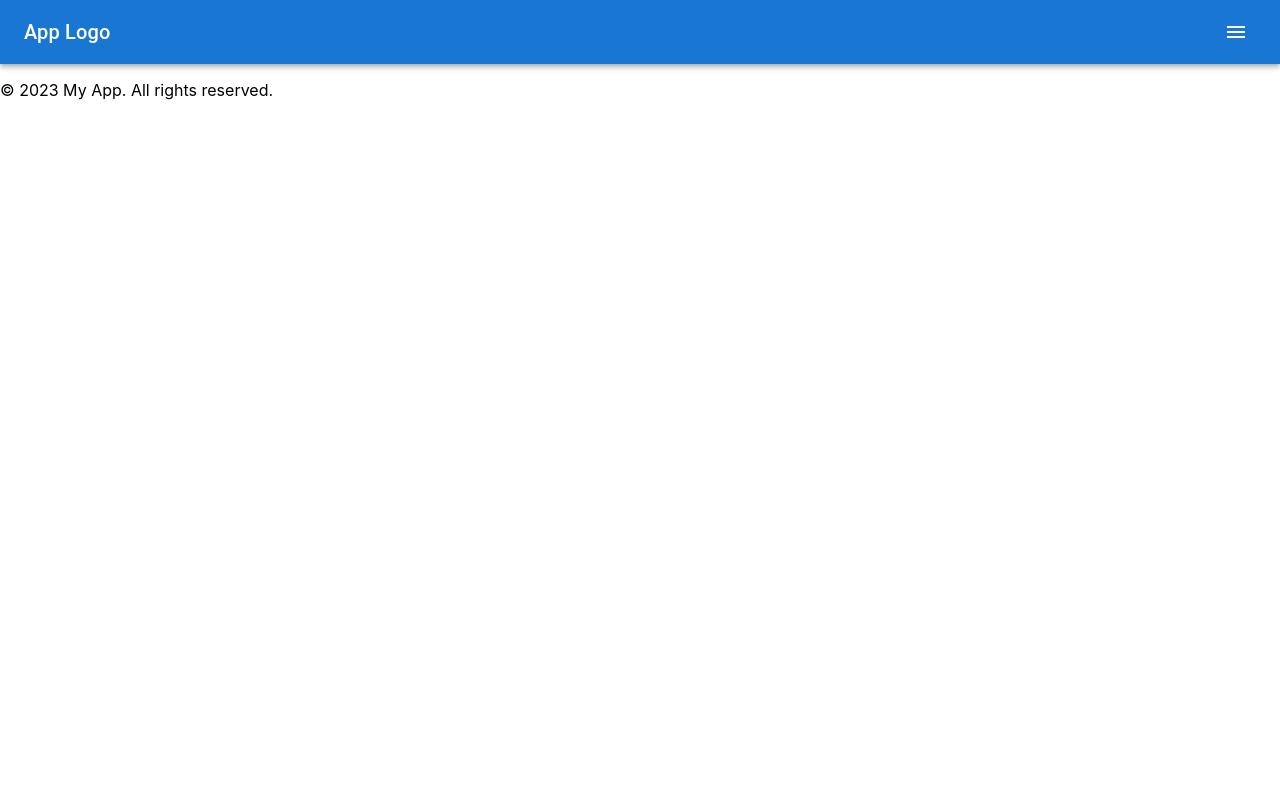
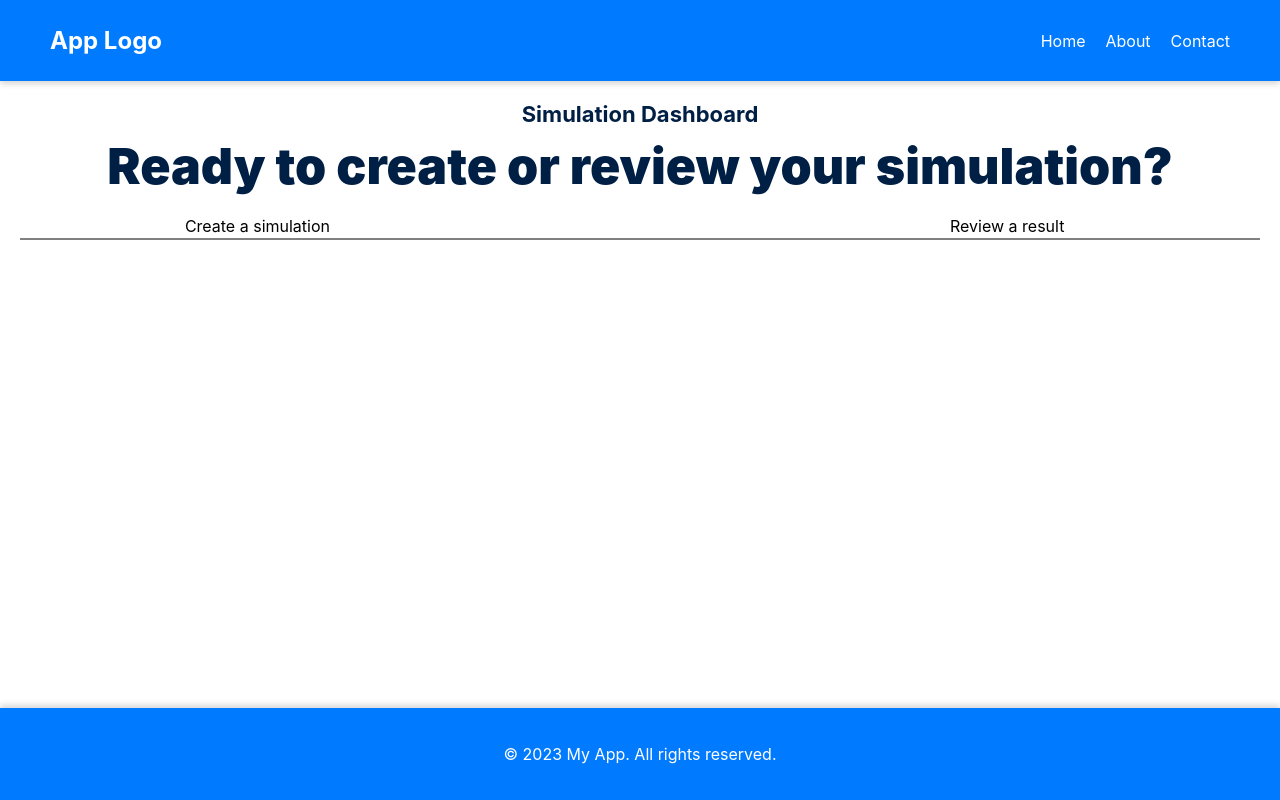
Before and after one commit to FusionPower/AV-Dashboard, a React (Create React App) app in the folder simulation_app/: page /simulations in a window 1280 px wide. Built offline with nearby package versions, Linux system fonts and the light colour scheme; no server answers.

Commit message:
Adding simulation page

```diff
--- a/simulation_app/package.json
+++ b/simulation_app/package.json
@@ -6,6 +6,7 @@
     "@apollo/client": "3.7.14",
     "@emotion/react": "11.11.0",
     "@emotion/styled": "11.11.0",
+    "@mui/icons-material": "^5.11.16",
     "@mui/material": "5.13.2",
     "ajv": "8.12.0",
     "graphql": "16.6.0",
--- a/simulation_app/src/App.js
+++ b/simulation_app/src/App.js
@@ -6,6 +6,7 @@ import Header from './Header';
 import Footer from './Footer';
 import HomePage from "./pages/HomePage";
 import RegistrationPage from "./pages/RegistrationPage";
+import SimulationPage from "./pages/SimulationPage";
 import LoginPage from "./pages/LoginPage";
 import "./App.css";
 import UserContext from "./UserContext"
@@ -24,6 +25,7 @@ function App() {
             <Routes>
               <Route path="/register" element={<RegistrationPage />} />
               <Route path="/login" element={<LoginPage />} />
+              <Route path="/simulations" element={<SimulationPage />} />
               <Route path="/" element={<HomePage />} />
             </Routes>
             <Footer />
--- a/simulation_app/src/Footer.js
+++ b/simulation_app/src/Footer.js
@@ -1,6 +1,21 @@
+import React from 'react';
+
+const footerStyle = {
+    display: 'flex',
+    justifyContent: 'center',
+    alignItems: 'center',
+    backgroundColor: '#007BFF',
+    color: 'white',
+    padding: '20px 0',
+    position: 'fixed',
+    bottom: 0,
+    width: '100%',
+    boxShadow: '0px -3px 6px #00000029'
+};
+
 function Footer() {
     return (
-        <footer>
+        <footer style={footerStyle}>
             <p>© 2023 My App. All rights reserved.</p>
         </footer>
     );
--- a/simulation_app/src/Header.js
+++ b/simulation_app/src/Header.js
@@ -1,69 +1,39 @@
-import React, { useState } from 'react';
-import { AppBar, Toolbar, IconButton, Typography, MenuItem, Menu, Drawer, List, ListItem, ListItemText, useMediaQuery, useTheme } from '@mui/material';
-import MenuIcon from '@mui/icons-material/Menu';
+import React from 'react';
+
+const headerStyle = {
+    display: 'flex',
+    justifyContent: 'space-between',
+    alignItems: 'center',
+    backgroundColor: '#007BFF',
+    color: 'white',
+    padding: '10px 50px',
+    boxShadow: '0px 3px 6px #00000029'
+};
+
+const logoStyle = {
+    fontWeight: 'bold',
+    fontSize: '24px',
+};
+
+const navStyle = {
+    listStyle: 'none',
+    display: 'flex',
+    gap: '20px'
+};
 
 function Header() {
-  const [anchorEl, setAnchorEl] = useState(null);
-  const [drawerOpen, setDrawerOpen] = useState(false);
-  const theme = useTheme();
-  const isMobile = useMediaQuery(theme.breakpoints.down('sm'));
-
-  const handleMenu = (event) => {
-    setAnchorEl(event.currentTarget);
-  };
-
-  const handleClose = () => {
-    setAnchorEl(null);
-  };
-
-  const handleDrawerToggle = () => {
-    setDrawerOpen(!drawerOpen);
-  }
-
-  const menuItems = ['Home', 'About', 'Contact'];
-
-  return (
-    <AppBar position="static">
-      <Toolbar>
-        <Typography variant="h6" style={{ flexGrow: 1 }}>
-          App Logo
-        </Typography>
-        {isMobile ? (
-          <>
-            <IconButton edge="start" color="inherit" aria-label="menu" onClick={handleDrawerToggle}>
-              <MenuIcon />
-            </IconButton>
-            <Drawer anchor={'right'} open={drawerOpen} onClose={handleDrawerToggle}>
-              <List>
-                {menuItems.map((item, index) => (
-                  <ListItem button key={index} onClick={handleDrawerToggle}>
-                    <ListItemText primary={item} />
-                  </ListItem>
-                ))}
-              </List>
-            </Drawer>
-          </>
-        ) : (
-          <>
-            <IconButton edge="start" color="inherit" aria-label="menu" onClick={handleMenu}>
-              <MenuIcon />
-            </IconButton>
-            <Menu
-              id="menu-appbar"
-              anchorEl={anchorEl}
-              keepMounted
-              open={Boolean(anchorEl)}
-              onClose={handleClose}
-            >
-              {menuItems.map((item, index) => (
-                <MenuItem onClick={handleClose} key={index}>{item}</MenuItem>
-              ))}
-            </Menu>
-          </>
-        )}
-      </Toolbar>
-    </AppBar>
-  );
+    return (
+        <header style={headerStyle}>
+            <h1 style={logoStyle}>App Logo</h1>
+            <nav>
+                <ul style={navStyle}>
+                    <li>Home</li>
+                    <li>About</li>
+                    <li>Contact</li>
+                </ul>
+            </nav>
+        </header>
+    );
 }
 
 export default Header;
--- /dev/null
+++ b/simulation_app/src/Styles.css
@@ -0,0 +1,69 @@
+.container {
+    text-align: center;
+    padding: 20px;
+  }
+
+  .header-title {
+    color: #001f44;
+    margin-top: 0;
+    margin-bottom: 8px;
+    font-size: 22px;
+    font-weight: 700;
+    line-height: 120%;
+  }
+
+  .block-hero-header {
+    color: #001f44;
+    margin-top: 0;
+    margin-bottom: 8px;
+    font-size: 50px;
+    font-weight: 900;
+    line-height: 120%;
+  }
+
+  .button-container {
+    display: flex;
+    justify-content: space-between;
+    margin: 20px 0;
+    border-bottom: 2px solid grey;
+    position: relative;
+  }
+
+  .button, .button-hover {
+    position: relative;
+    padding-bottom: 2px;
+    width: 50%;
+    text-align: center;
+  }
+
+  .button:nth-child(1), .button-hover:nth-child(1) {
+    text-align: right;
+    padding-right: 25%;
+  }
+
+  .button:nth-child(2), .button-hover:nth-child(2) {
+    text-align: left;
+    padding-left: 25%;
+  }
+
+  .button-hover {
+    color: blue;
+  }
+
+  .button-hover::after {
+    content: "";
+    position: absolute;
+    bottom: -2px;
+    left: 0;
+    right: 0;
+    height: 2px;
+    background: blue;
+  }
+
+  .button-info {
+    color: #001f44;
+    margin-top: 8px;
+    font-size: 18px;
+    font-weight: 700;
+    text-align: center;
+  }
--- a/simulation_app/src/pages/LoginPage.js
+++ b/simulation_app/src/pages/LoginPage.js
@@ -54,7 +54,7 @@ function LoginPage() {
       const response = await loginUser({variables: {username, password}});
       console.log(response);
       if (response.data.loginUser.ok === "Login Successful"){
-        navigate("/");
+        navigate("/simulations");
       }
       else{
         setErrorMessage("Invalid credentials");
--- /dev/null
+++ b/simulation_app/src/pages/SimulationPage.js
@@ -0,0 +1,76 @@
+import React, { useState } from "react";
+import { useQuery, useMutation, gql } from '@apollo/client';
+import "../Styles.css";
+
+
+const SIMULATION_TYPES_QUERY = gql`
+  query SimulationTypes {
+    simulation_types {
+      id
+      name
+    }
+  }
+`;
+
+const CREATE_SIMULATION_TYPE_MUTATION = gql`
+  mutation CreateSimulationType($name: String!, $description: String!) {
+    createSimulationType(name: $name, description: $description) {
+      ok
+      simulation_type {
+        id
+        name
+      }
+    }
+  }
+`;
+
+
+
+function SimulationPage() {
+    const { loading, error, data } = useQuery(SIMULATION_TYPES_QUERY);
+    const [createSimulationType, { data: mutationData }] = useMutation(CREATE_SIMULATION_TYPE_MUTATION);
+    const [currentHover, setCurrentHover] = useState(null);
+    const [createMode, setCreateMode] = useState(false);
+    const [typeName, setTypeName] = useState("");
+    const [description, setDescription] = useState("");
+
+    const handleNextClick = async () => {
+        if (createMode) {
+          // call the mutation function
+          const response = await createSimulationType({ variables: { name: typeName, description: description }});
+          console.log(response.data); // check the response
+          // Reset fields and switch mode after successful creation
+          setTypeName("");
+          setDescription("");
+          setCreateMode(false);
+        }
+      };
+
+  return (
+    <div className="container">
+      <div className="header-title">Simulation Dashboard</div>
+      <h1 className="block-hero-header">Ready to create or review your simulation?</h1>
+
+      <div className="button-container">
+        <div
+          className={currentHover === "create" ? "button-hover" : "button"}
+          onMouseEnter={() => setCurrentHover("create")}
+        >
+          Create a simulation
+        </div>
+
+        <div
+          className={currentHover === "review" ? "button-hover" : "button"}
+          onMouseEnter={() => setCurrentHover("review")}
+        >
+          Review a result
+        </div>
+      </div>
+
+      {currentHover === "create" && <div className="button-info">I am creating a simulation</div>}
+      {currentHover === "review" && <div className="button-info">I am reviewing a simulation</div>}
+    </div>
+  );
+}
+
+export default SimulationPage;
```
Also changed, not shown: 2 other files (tests, documents, lock files or other folders).
